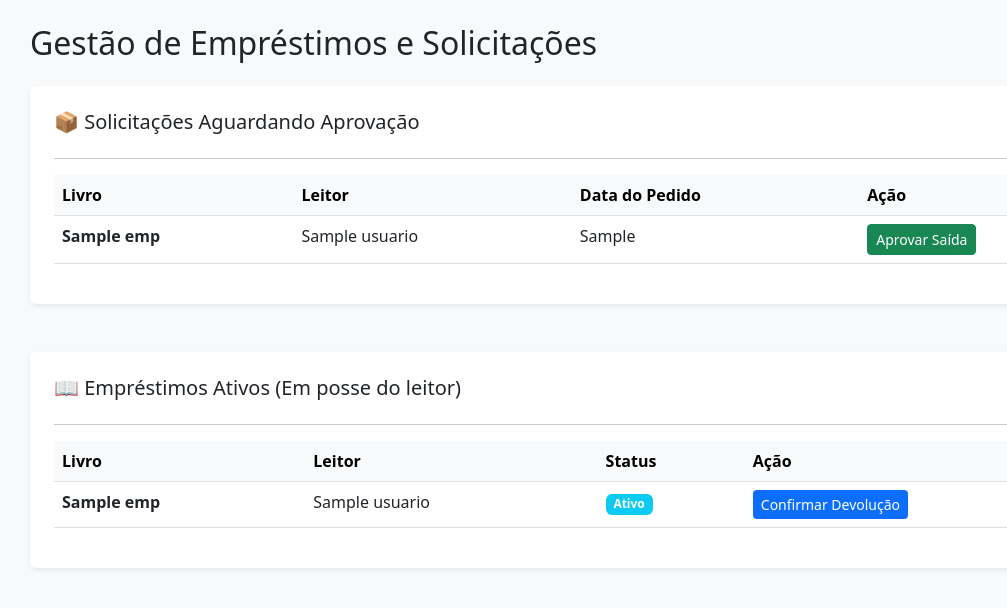
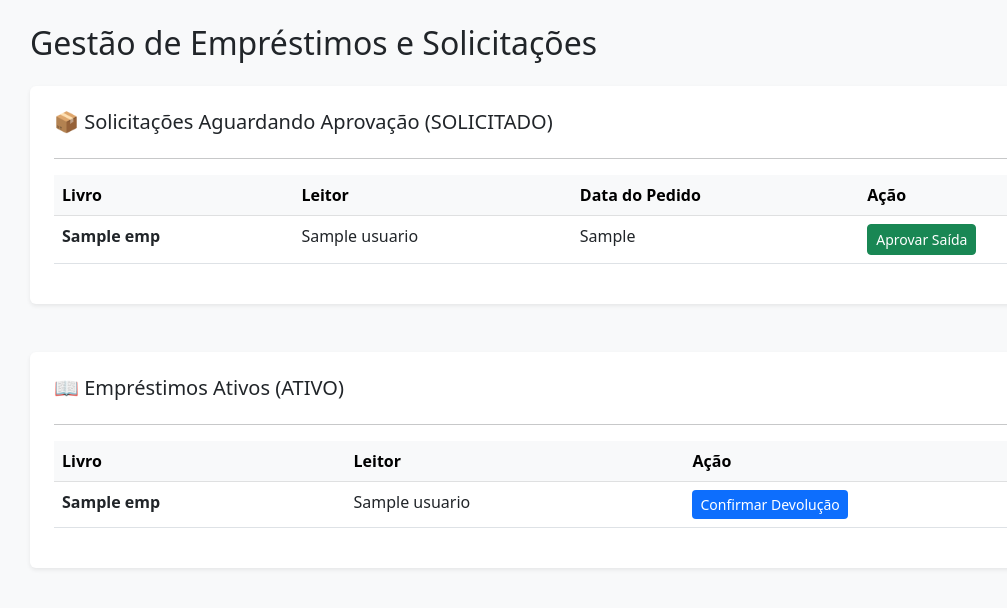
Before and after one commit to urubunet/uab-IFTO, a Python web app: template biblioteca_digital/app/templates/gerenciar_emprestimos.html in a window 1280 px wide. Shown: the part 56-664 px from the top of the page, without its empty margins (52-1059 px from the left). Run offline with Jinja, Linux system fonts and the light colour scheme; the template is opened without the code that fills it: most values are stand-ins (such as "Sample title", 1, 10 or a date in 2020).

```diff
--- a/biblioteca_digital/app/templates/gerenciar_emprestimos.html
+++ b/biblioteca_digital/app/templates/gerenciar_emprestimos.html
@@ -4,7 +4,7 @@
 <h2 class="mb-4">Gestão de Empréstimos e Solicitações</h2>
 
 <div class="card p-4 shadow-sm mb-5">
-    <h5>📦 Solicitações Aguardando Aprovação</h5>
+    <h5>📦 Solicitações Aguardando Aprovação (SOLICITADO)</h5>
     <hr>
     <div class="table-responsive">
         <table class="table table-hover">
@@ -39,7 +39,7 @@
 </div>
 
 <div class="card p-4 shadow-sm">
-    <h5>📖 Empréstimos Ativos (Em posse do leitor)</h5>
+    <h5>📖 Empréstimos Ativos (ATIVO)</h5>
     <hr>
     <div class="table-responsive">
         <table class="table table-hover">
@@ -47,7 +47,6 @@
                 <tr>
                     <th>Livro</th>
                     <th>Leitor</th>
-                    <th>Status</th>
                     <th>Ação</th>
                 </tr>
             </thead>
@@ -56,16 +55,16 @@
                 <tr>
                     <td><strong>{{ emp.titulo }}</strong></td>
                     <td>{{ emp.usuario }}</td>
-                    <td><span class="badge bg-info">Ativo</span></td>
                     <td>
                         <form action="{{ url_for('emprestimo.devolver_emprestimo') }}" method="POST">
+                            <input type="hidden" name="csrf_token" value="{{ csrf_token() }}">
                             <input type="hidden" name="emprestimo_id" value="{{ emp.id }}">
                             <button type="submit" class="btn btn-primary btn-sm">Confirmar Devolução</button>
                         </form>
                     </td>
                 </tr>
                 {% else %}
-                <tr><td colspan="4" class="text-center text-muted">Nenhum empréstimo ativo no momento.</td></tr>
+                <tr><td colspan="3" class="text-center text-muted">Nenhum empréstimo ativo no momento.</td></tr>
                 {% endfor %}
             </tbody>
         </table>
```
Also changed, not shown: 01markdow.md (+5 -0 lines), testing.md (+2 -2 lines).
